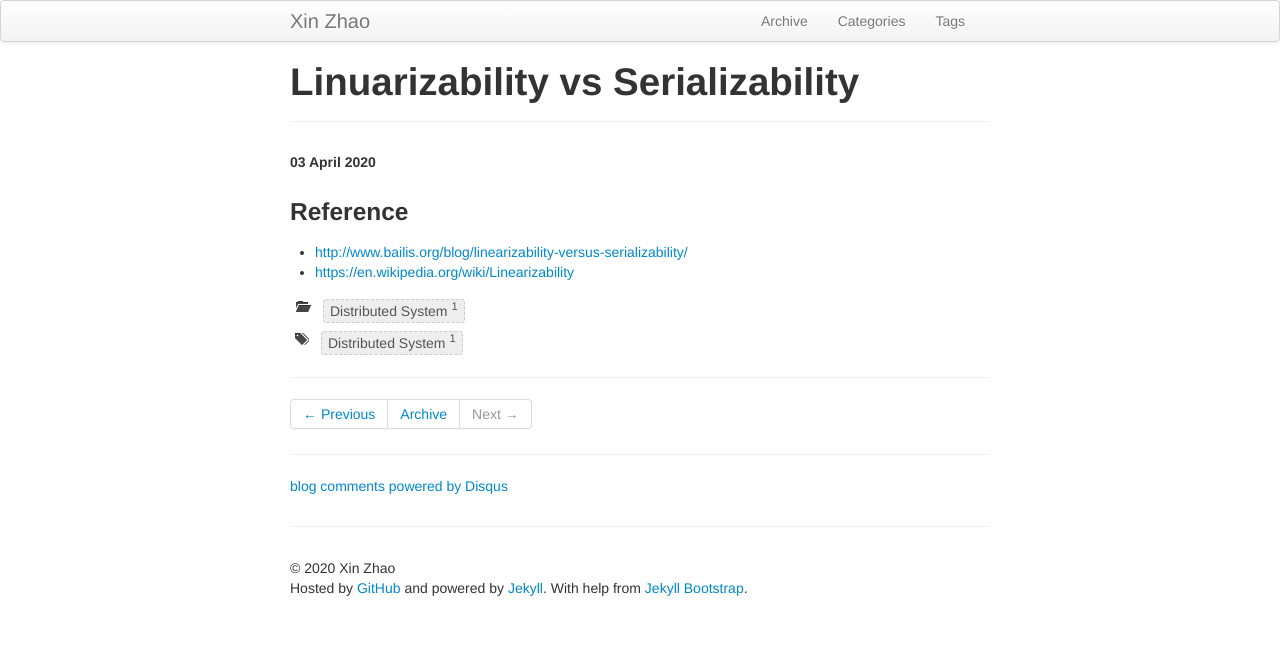
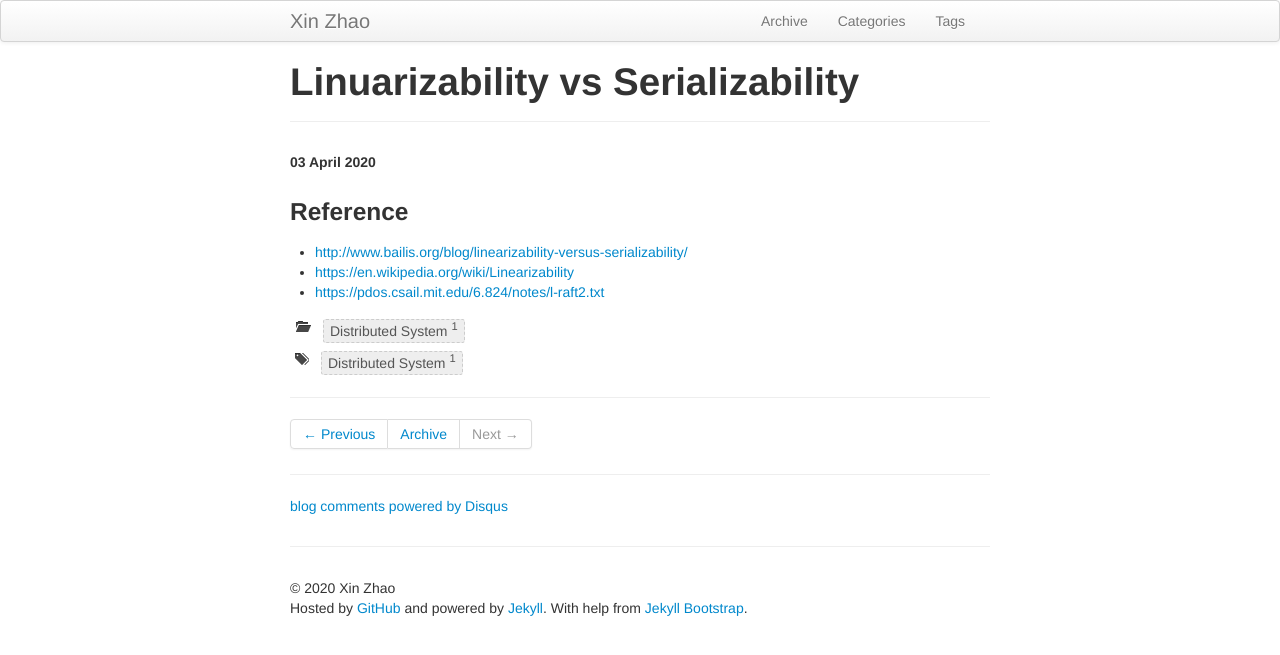
Before and after one commit to ZhaoX/zhaox.github.com, a Jekyll site: the page built from _posts/2020-04-03-linearizability-vs-serializability.md, in a window 1280 px wide. Shown: the top 655 px of the page. Built offline with Jekyll 4.4.1, drawn with Linux system fonts in a browser that asks for light colours; comment, search, counter and statistics services are not loaded; some of the changed lines change nothing that is shown.

Commit message:
add more reference

```diff
--- a/_posts/2020-04-03-linearizability-vs-serializability.md
+++ b/_posts/2020-04-03-linearizability-vs-serializability.md
@@ -11,3 +11,4 @@ tags: [Distributed System]
 
 - [http://www.bailis.org/blog/linearizability-versus-serializability/](http://www.bailis.org/blog/linearizability-versus-serializability/)
 - [https://en.wikipedia.org/wiki/Linearizability](https://en.wikipedia.org/wiki/Linearizability)
+- [https://pdos.csail.mit.edu/6.824/notes/l-raft2.txt](https://pdos.csail.mit.edu/6.824/notes/l-raft2.txt)
```
